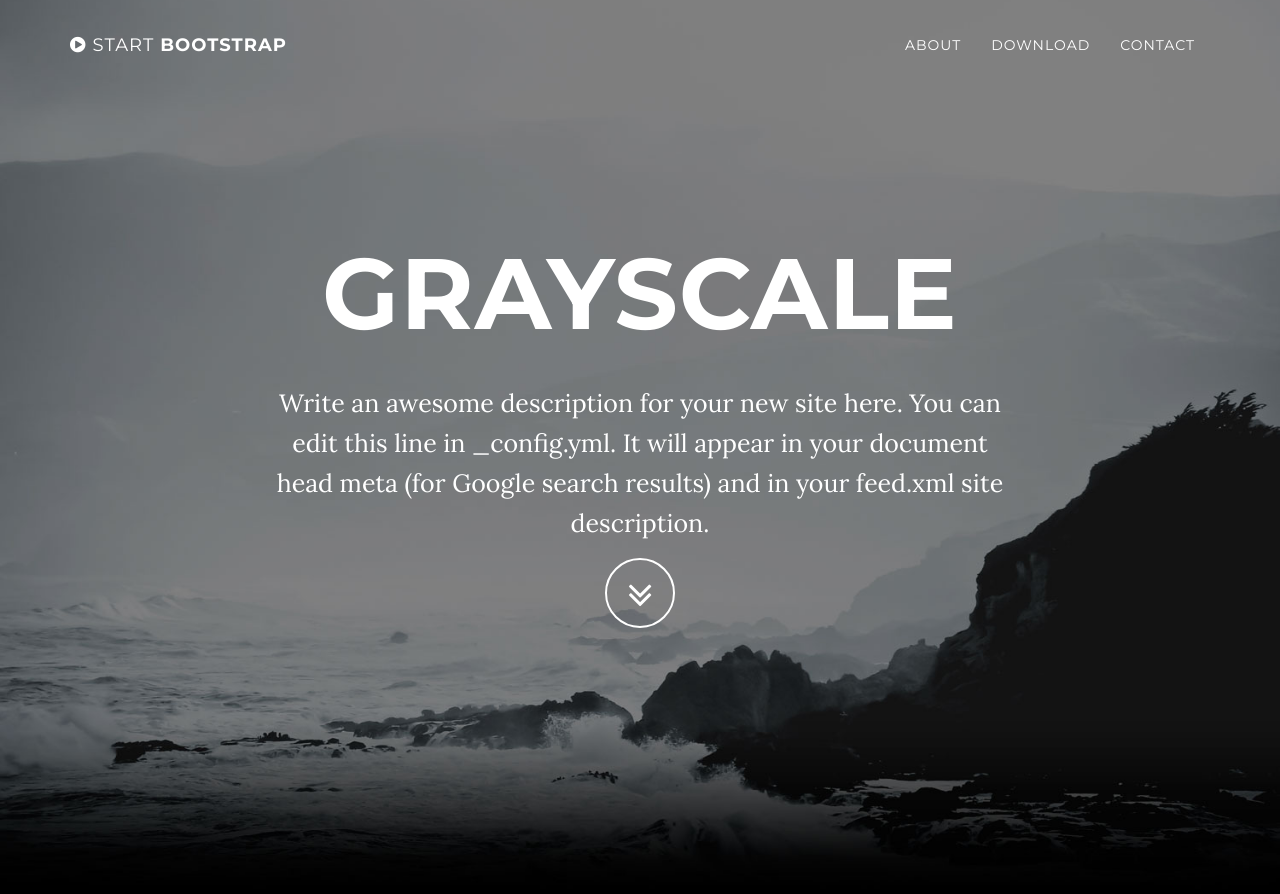
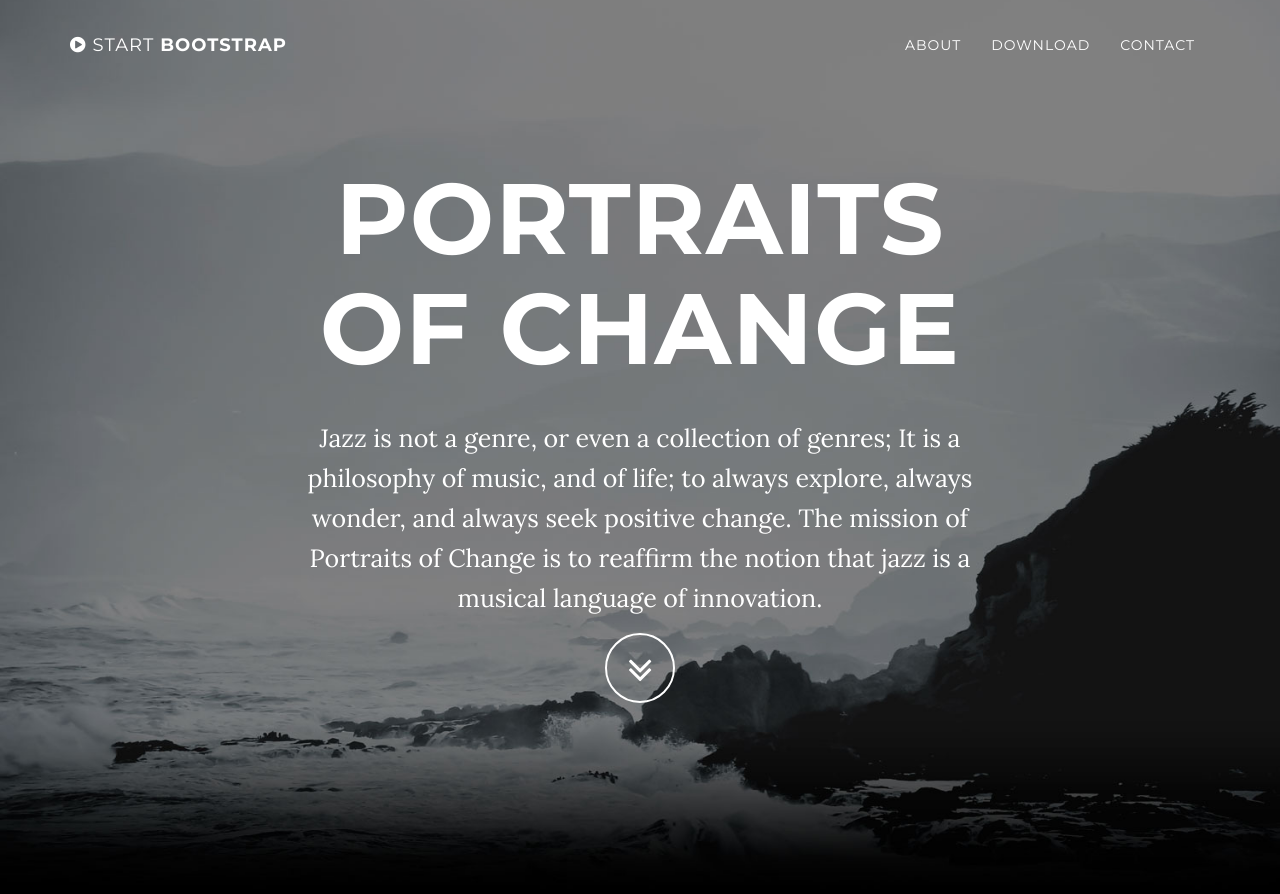
Before and after one commit to PortraitsofChange/tgraves719.github.io, a Jekyll site: the page built from index.html, in a window 1280 px wide and 900 px high. Shown: the top 894 px of the window. Built offline with Jekyll 4.4.1, drawn with Linux system fonts in a browser that asks for light colours; some of the changed text lies outside the part shown.

Commit message:
Update _config.yml

```diff
--- a/_config.yml
+++ b/_config.yml
@@ -1,8 +1,8 @@
 # Site settings
-title: Grayscale
-email: your-email@domain.com
+title: Portraits of Change
+email: thomas@PortraitsofChange.org
 url: https://example.github.io
-description: "Write an awesome description for your new site here. You can edit this line in _config.yml. It will appear in your document head meta (for Google search results) and in your feed.xml site description."
+description: "Jazz is not a genre, or even a collection of genres; It is a philosophy of music, and of life; to always explore, always wonder, and always seek positive change. The mission of Portraits of Change is to reaffirm the notion that jazz is a musical language of innovation."
 
 # Color settings (hex-codes without the leading hash-tag)
 color:
```
